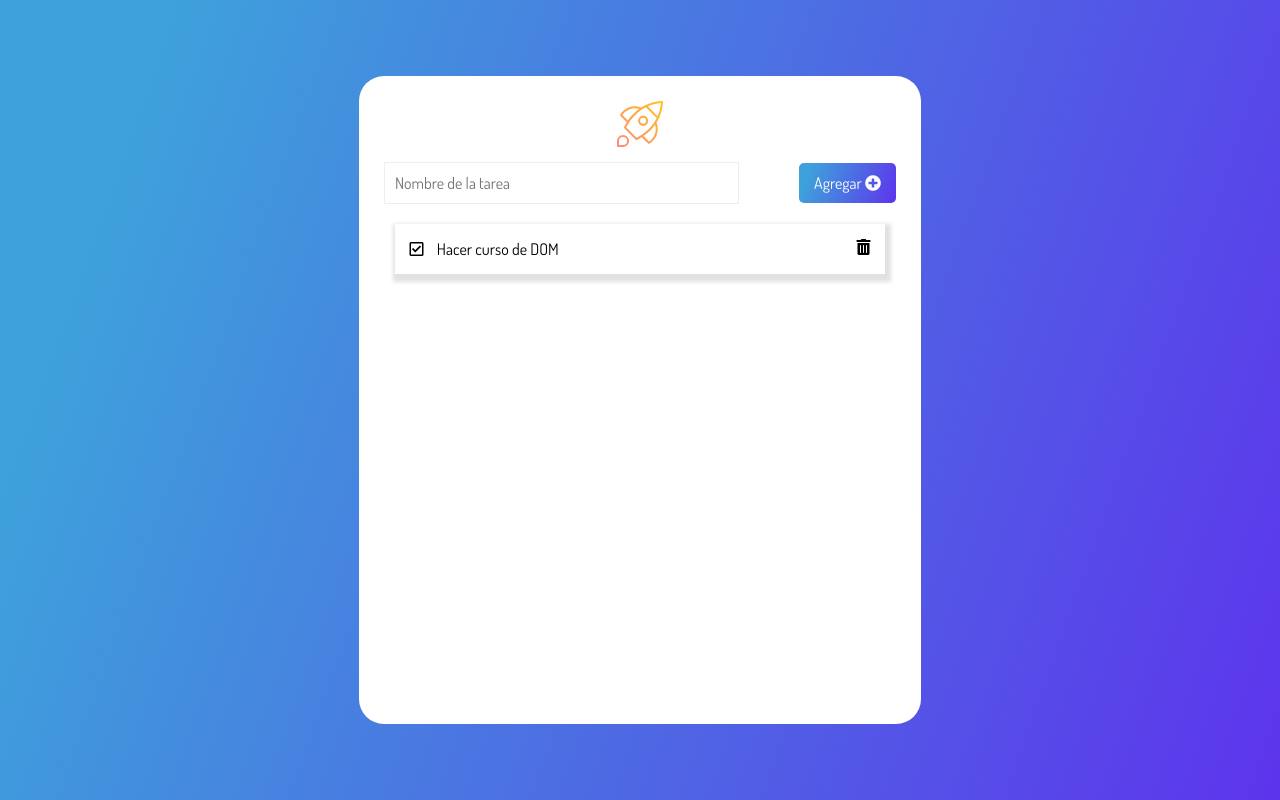
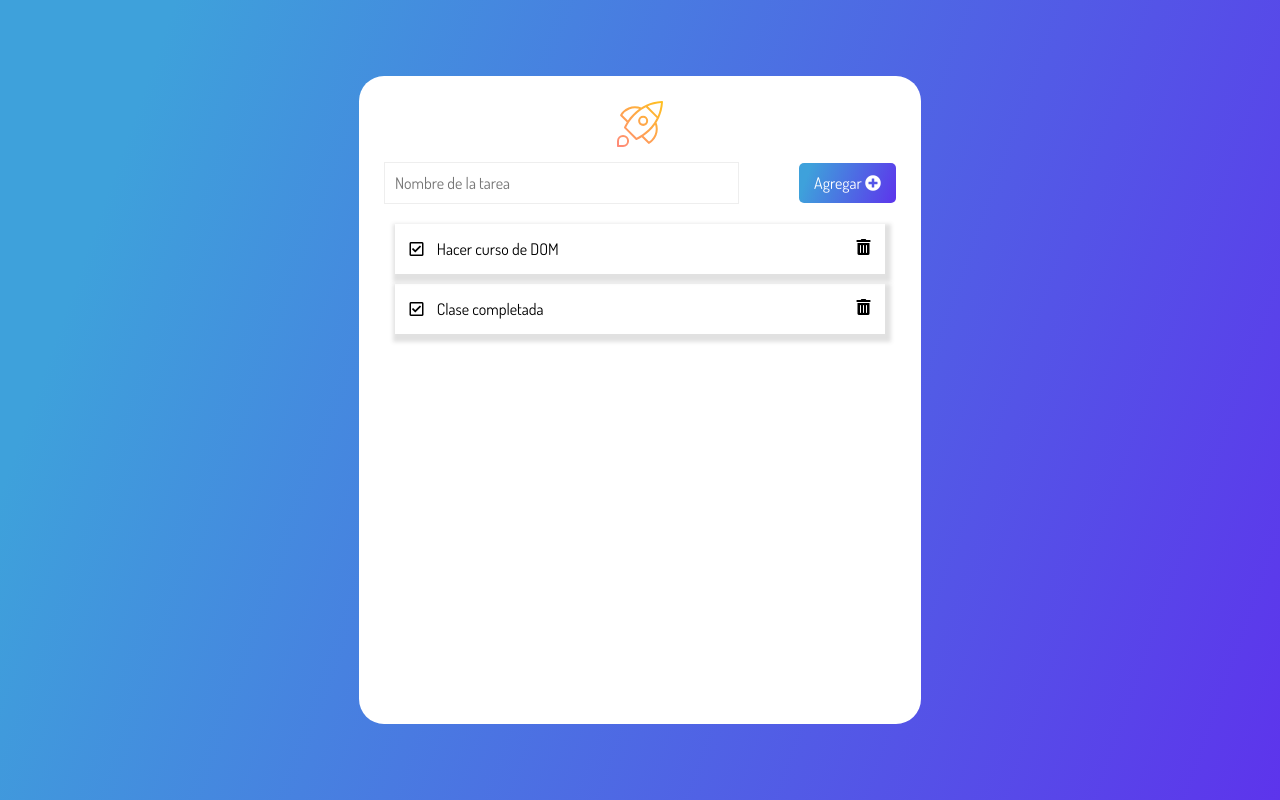
Before and after one commit to NachaSilva/proyectoalura, a plain HTML site: page index.html in a window 1280 px wide. Drawn offline with Linux system fonts and the light colour scheme.

Commit message:
clase01 completada

```diff
--- a/index.html
+++ b/index.html
@@ -43,6 +43,13 @@
             </div>
             <i class="fas fa-trash-alt trashIcon icon"></i>
           </li>
+          <li class="card">
+            <div>
+              <i class="far fa-check-square icon"></i>
+              <span class="task">Clase completada</span>
+            </div>
+            <i class="fas fa-trash-alt trashIcon icon"></i>
+          </li>
         </ul>
       </div>
     </main>
```
